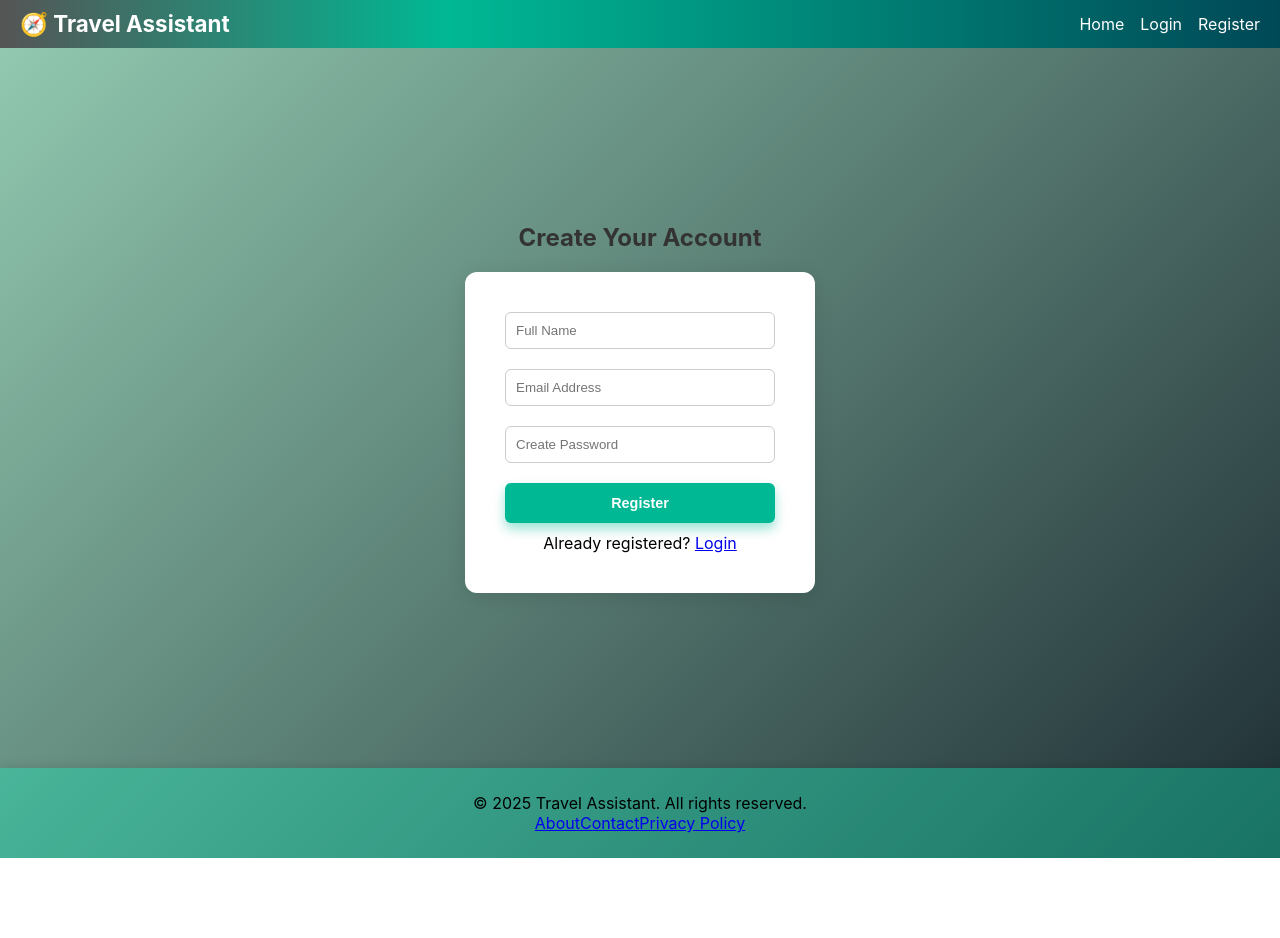
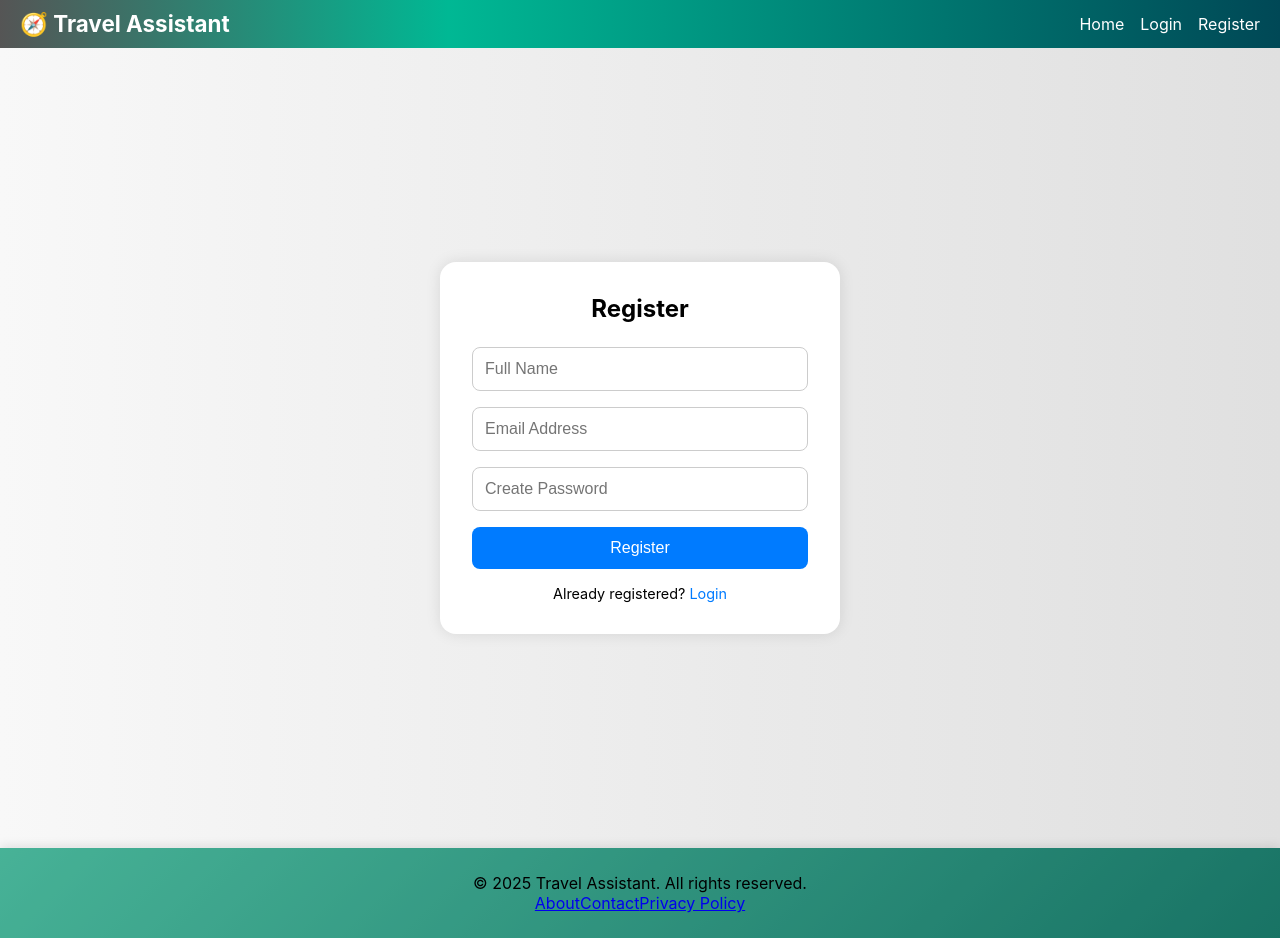
Before and after one commit to Ruturajsinghchouhan/frontend, a React (Create React App) app: page /register in a window 1280 px wide. Before the commit the page ends 858 px from the top, so only its background shows below. Built offline with nearby package versions, Linux system fonts and the light colour scheme.

Commit message:
register page change

```diff
--- a/src/componests/RegisterComp/Register.css
+++ b/src/componests/RegisterComp/Register.css
@@ -1,58 +1,80 @@
-
-.register-container {
+.form-wrapper {
   display: flex;
-  flex-direction: column;
   justify-content: center;
   align-items: center;
-  min-height: 90vh;
-
-   background: linear-gradient(135deg, #91c8af, #233439);
+  padding: 2rem;
+  min-height: 100vh;
+  background: linear-gradient(to right, #f8f8f8, #e0e0e0);
 }
 
-.register-container form {
-  background: white;
-  padding: 40px;
-  border-radius: 12px;
-  box-shadow: 0 4px 20px rgba(0, 0, 0, 0.1);
-  width: 350px;
-  display: flex;
-  flex-direction: column;
+.form-box {
+  background: #fff;
+  padding: 2rem;
+  border-radius: 1rem;
+  box-shadow: 0 0 15px rgba(0,0,0,0.1);
+  max-width: 400px;
+  width: 100%;
 }
 
-.register-container h2 {
-  margin-bottom: 20px;
-  color: #333;
+.form-box h2 {
+  text-align: center;
+  margin-bottom: 1.5rem;
 }
 
-.register-container input {
-  margin-bottom: 20px;
-  padding: 10px;
-  border-radius: 6px;
+.form-box input {
+  width: 100%;
+  padding: 0.75rem;
+  margin-bottom: 1rem;
   border: 1px solid #ccc;
-  transition: border 0.2s;
+  border-radius: 0.5rem;
+  font-size: 1rem;
 }
 
-.register-container input:focus {
-  border-color: #007bff;
-  outline: none;
+.form-box button {
+  width: 100%;
+  padding: 0.75rem;
+  background: #007bff;
+  color: white;
+  font-size: 1rem;
+  border: none;
+  border-radius: 0.5rem;
+  cursor: pointer;
+  transition: 0.3s;
 }
 
-.register-container button {
-  padding: 12px;
-  background-color: #00b894;
-  color: white;
-  border: none;
-  border-radius: 6px;
-  font-weight: bold;
-  cursor: pointer;
-  transition: background 0.3s;
+.form-box button:hover {
+  background-color: #0056b3;
 }
 
-.register-container button:hover {
-  background-color: #b30000;
+.form-box p {
+  text-align: center;
+  margin-top: 1rem;
+  font-size: 0.9rem;
 }
 
-.register-container p {
-  margin-top: 10px;
+.form-box a {
+  color: #007bff;
+  text-decoration: none;
+}
+
+.form-output {
   text-align: center;
+  color: #d9534f;
+  font-weight: bold;
+  margin-bottom: 1rem;
 }
+
+@media (max-width: 480px) {
+  .form-box {
+    padding: 1rem;
+  }
+
+  .form-box h2 {
+    font-size: 1.5rem;
+  }
+
+  .form-box input,
+  .form-box button {
+    font-size: 0.9rem;
+  }
+}
--- a/src/componests/RegisterComp/Register.js
+++ b/src/componests/RegisterComp/Register.js
@@ -1,89 +1,70 @@
-// /components/Register.jsx
 import React, { useState } from 'react';
 import { Link } from 'react-router-dom';
 import axios from 'axios';
 import './Register.css';
 
-function Register()
-{
-   const [output,setOutput]=useState(null);
-   const [name,setName]=useState(null);
-   const [email,setEmail]=useState(null);
-   const [password,setPassword]=useState(null);
+function Register() {
+  const [output, setOutput] = useState(null);
+  const [name, setName] = useState('');
+  const [email, setEmail] = useState('');
+  const [password, setPassword] = useState('');
 
+  const HandleSubmit = () => {
+    const userDetail = { name, email, password };
+    console.log(userDetail);
 
-   const HandleSubmit =()=>{
+    if (!name) return setOutput("Name is required");
+    if (!email) return setOutput("Email is required");
+    if (!password) return setOutput("Password is required");
+    if (password.length <= 4 || password.length > 10)
+      return setOutput("Password length must be between 5–10 characters");
 
-    const userDetail ={"name":name,"email":email,"password":password};
-    console.log(userDetail);
-    if(name==null)
-    {
-        setOutput("name is required");
-    }
-    else if(email==null)
-    {
-        setOutput("email is required");
-
-    }
-    else if(password==null)
-    {
-        setOutput("password is required");
-    }
-    else if(password.length<=4 || password.length>10)
-    {
-        setOutput("password length must be in between 5-10 char")
-    }
-    else
-    {
-    //Write web services suing a axios tool
-     axios.post("https://backend-wf81.onrender.com/user/save",userDetail).then((response)=>{
-        setOutput("User Register Successfully");
-        setName("");
-        setEmail("");
-        setPassword("");
-     }).catch((error)=>{
-        //console.log(error);
-        setOutput("User not Register Successfully");
+    axios.post("https://backend-wf81.onrender.com/user/save", userDetail)
+      .then((response) => {
+        setOutput("User registered successfully ✅");
+        setName('');
+        setEmail('');
+        setPassword('');
+      })
+      .catch((error) => {
+        setOutput("User registration failed ❌");
       });
-
-   }
-}
+  };
 
   return (
-    <div className="register-container">
-      <h2>Create Your Account</h2>
-      <font style={{"color":"blue"}}>{output}</font>
-      <form onSubmit={HandleSubmit}>
-        <input className='inputname'
+    <div className="form-wrapper">
+      <div className="form-box">
+        <h2>Register</h2>
+        {output && <p className="form-output">{output}</p>}
+        <form>
+          <input
             type="text"
             placeholder="Full Name"
             value={name}
             onChange={(e) => setName(e.target.value)}
             required
           />
-
-        <input className='inputname'
+          <input
             type="email"
             placeholder="Email Address"
             value={email}
             onChange={(e) => setEmail(e.target.value)}
             required
           />
-
-        <input className='inputname'
+          <input
             type="password"
             placeholder="Create Password"
             value={password}
             onChange={(e) => setPassword(e.target.value)}
             required
           />
-
-        <button type="button" class="btn btn-primary" onClick={HandleSubmit}>Register</button>
+          <button type="button" onClick={HandleSubmit}>Register</button>
           <p>
             Already registered? <Link to="/login">Login</Link>
           </p>
         </form>
       </div>
+    </div>
   );
 }
 
```
Lines whose indentation alone changed are shown as unchanged.
